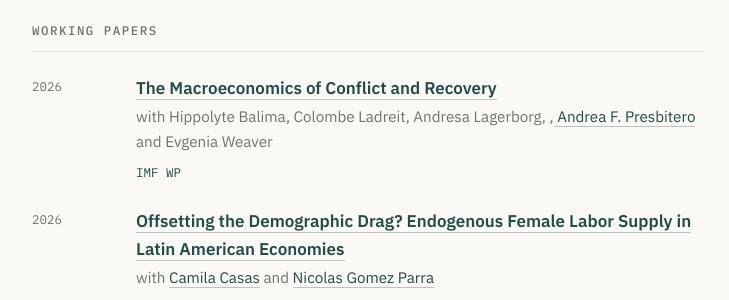
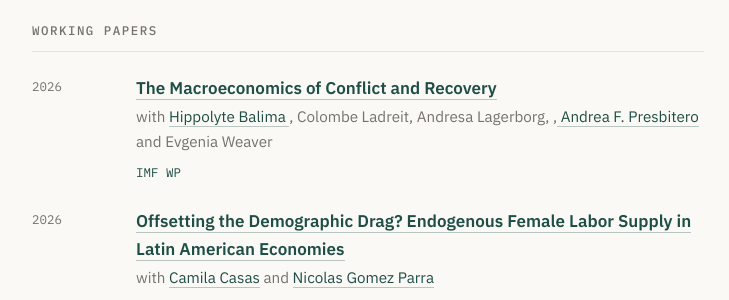
Before and after one commit to flavienmoreau/flavienmoreau.github.io, a Jekyll site: the page built from research.md, in a window 1280 px wide and 900 px high, scrolled down 742 px. Shown: the part 154-454 px from the top of the window, without its empty margins (272-1001 px from the left). Built offline with Jekyll 4.4.1, drawn with Linux system fonts in a browser that asks for light colours; part of the change alters nothing that is shown.

Commit message:
Update author links in research.md

```diff
--- a/research.md
+++ b/research.md
@@ -52,7 +52,7 @@ title: Research
   <div class="entry">
     <span class="date">2026</span>
     <div class="title"><a href="https://www.imf.org/en/publications/wp/issues/2026/09/04/macroeconomics-of-war-and-recovery-579376">The Macroeconomics of Conflict and Recovery</a></div>
-    <div class="meta">with Hippolyte Balima, Colombe Ladreit, Andresa Lagerborg, ,<a href="https://sites.google.com/site/presbitero/"> Andrea F. Presbitero</a> and Evgenia Weaver</div>
+    <div class="meta">with <a href="https://sites.google.com/view/hippolytebalima"> Hippolyte Balima </a>, Colombe Ladreit, Andresa Lagerborg, ,<a href="https://sites.google.com/site/presbitero/"> Andrea F. Presbitero</a> and Evgenia Weaver</div>
     <div class="links"><a href="https://www.imf.org/en/publications/wp/issues/2026/09/04/macroeconomics-of-war-and-recovery-579376">IMF WP</a></div>
   </div>
 
```
